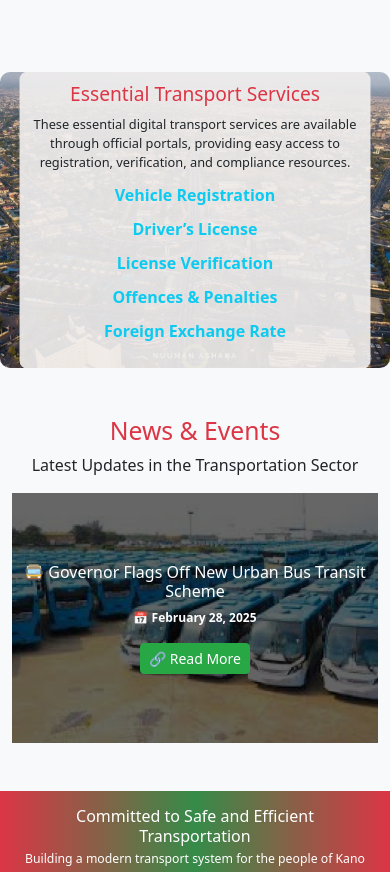
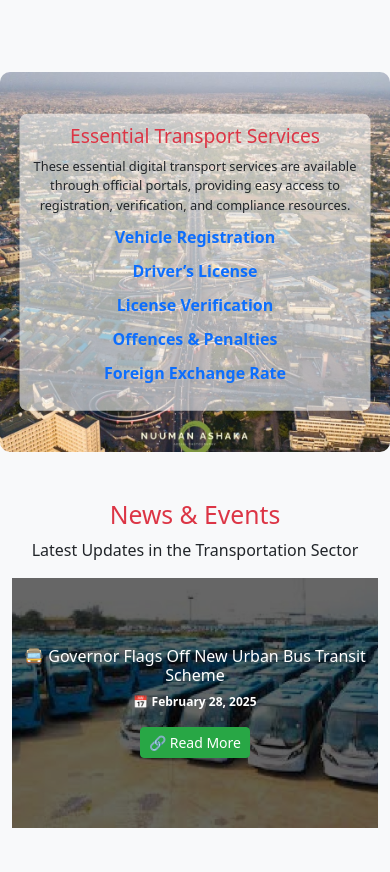
Before and after one commit to shamsu557/transport, a plain HTML site: page index.html in a window 390 px wide. Shown: the part 3898-4770 px from the top of the page. Drawn offline with nearby package versions, Linux system fonts and the light colour scheme.

Commit message:
Add files via upload

```diff
--- a/index.html
+++ b/index.html
@@ -630,7 +630,7 @@ border-radius: 50%;
 
 /* Overlay Content */
 .overlay-content {
-    background: rgba(240, 238, 238, 0.916); /* Light overlay */
+    background: rgba(253, 253, 253, 0.6); /* Dark overlay covering entire image */
     padding: 20px;
     border-radius: 8px;
     text-align: center;
@@ -647,7 +647,7 @@ border-radius: 50%;
 /* Medium screens (tablets and smaller desktops) */
 @media (max-width: 992px) {
     .hero-container {
-        height: 70vh; /* Reduced height for tablets */
+        height: 75vh; /* Reduced height for tablets */
     }
 
     .overlay-content {
@@ -667,7 +667,7 @@ border-radius: 50%;
 /* Small screens (mobile devices) */
 @media (max-width: 768px) {
     .hero-container {
-        height: 50vh; /* Further reduced height */
+        height: 55vh; /* Further reduced height */
     }
 
     .overlay-content {
@@ -687,7 +687,7 @@ border-radius: 50%;
 /* Extra small screens (very small mobile devices) */
 @media (max-width: 480px) {
     .hero-container {
-        height: 35vh; /* Minimized height for smaller devices */
+        height: 45vh; /* Minimized height for smaller devices */
     }
 
     .overlay-content {
@@ -920,11 +920,11 @@ border-radius: 50%;
                 providing easy access to registration, verification, and compliance resources.
             </p>
             <ul class="service-list text-danger">
-                <li><a href="https://www.evrs.ng/" target="_blank" class="text-info">Vehicle Registration</a></li>
-                <li><a href="https://www.nigeriadriverslicence.org/" target="_blank" class="text-info">Driver’s License</a></li>
-                <li><a href="https://ndlverification.frsc.gov.ng/verify" target="_blank" class="text-info">License Verification</a></li>
-                <li><a href="https://frsc.gov.ng/offences-penalties-2/" target="_blank" class="text-info">Offences & Penalties</a></li>
-                <li><a href="https://www.cbn.gov.ng/rates/" target="_blank" class="text-info">Foreign Exchange Rate</a></li>
+                <li><a href="https://www.evrs.ng/" target="_blank" class="text-primary">Vehicle Registration</a></li>
+                <li><a href="https://www.nigeriadriverslicence.org/" target="_blank" class="text-primary">Driver’s License</a></li>
+                <li><a href="https://ndlverification.frsc.gov.ng/verify" target="_blank" class="text-primary">License Verification</a></li>
+                <li><a href="https://frsc.gov.ng/offences-penalties-2/" target="_blank" class="text-primary">Offences & Penalties</a></li>
+                <li><a href="https://www.cbn.gov.ng/rates/" target="_blank" class="text-primary">Foreign Exchange Rate</a></li>
             </ul>
         </div>
     </section>
```
